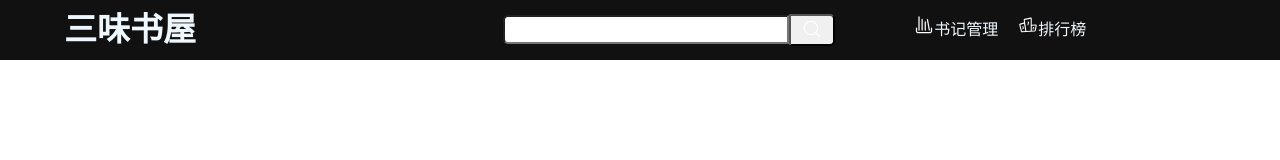
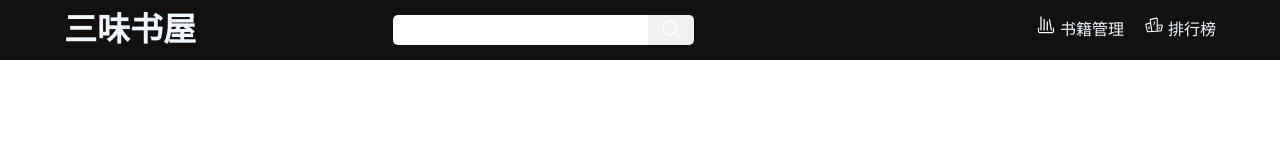
Before and after one commit to ZeTian8/Bookstore, a plain HTML site: page index.html in a window 1280 px wide. Drawn offline with Linux system fonts and the light colour scheme.

Commit message:
首页导航input修改

```diff
--- a/css/index.css
+++ b/css/index.css
@@ -2,10 +2,13 @@
     margin: 0;
     padding: 0;
     outline-style: none
-
+}
+a{
+    text-decoration:none;
+    color: aliceblue;
 }
 #nav{
-    width: 100%;
+    /* width: 100%; */
     height: 60px;
     background-color: rgb(18, 17, 17);
 }
@@ -20,7 +23,7 @@
 #nav-book,
 #nav-input{
     color: aliceblue;
-    width: 33%;
+    width: 40%;
     display: flex;
 }
 #nav-logo{
@@ -32,17 +35,18 @@
 }
 #nav-input input{
     width: 50%;
-    height: 25px;
+    height: 30px;
     margin-top:15px;
-    margin-left: 25%;
     padding-left: 8px;
     border-radius: 5px 0px 0px 5px ;
+    border: none;
 }
 #nav-input button{
     width: 46px;
-    height: 32px;
+    height: 30px;
     background-color:rgb(240, 240, 240);
-    margin-top:14px;
+    margin-top:15px;
+    border: 0px;
     border-radius: 0px 5px 5px 0px ;
 }
 #nav-input button img{
@@ -51,13 +55,17 @@
 }
 #nav-book{
     display: flex;
-    /* justify-content: space-evenly; */
+    justify-content: flex-end;
     /* margin-top:14px; */
 }
 #nav-book #books img{
     width: 20px;
     height: 20px;
-    line-height: 20px;
+    /* line-height: 20px; */
+    text-align: left;
+}
+#nav-book #books a{
+    text-align: right;
 }
 #nav-book #rank img{
     width: 20px;
--- a/index.html
+++ b/index.html
@@ -19,11 +19,11 @@
             <div id="nav-book">
                 <p id="books">
                     <img src="./img/shuji.svg" alt="">
-                    <p id="shuji"> 书记管理</p>
+                    <a href="#" id="shuji"> 书籍管理</a>
                 </p>
                 <p id="rank">
                     <img src="./img/paihangbang.svg" alt="">
-                    <p id="paihang">排行榜</p>
+                    <a href="#" id="paihang">排行榜</a>
                 </p>
             </div>
         </div>
```
